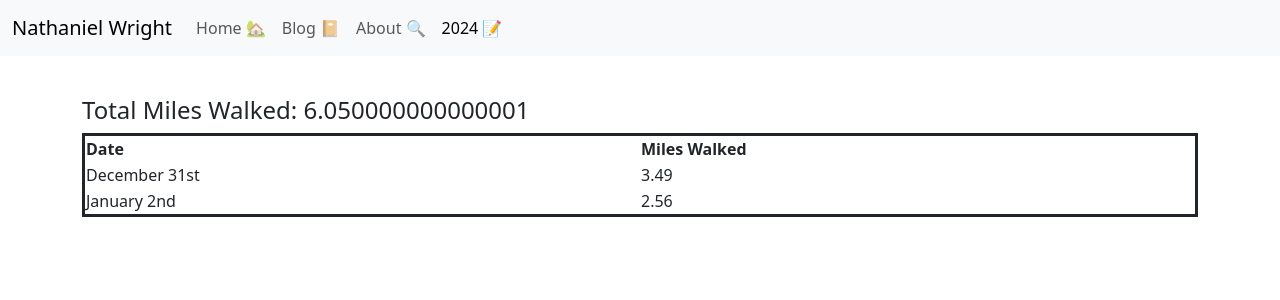
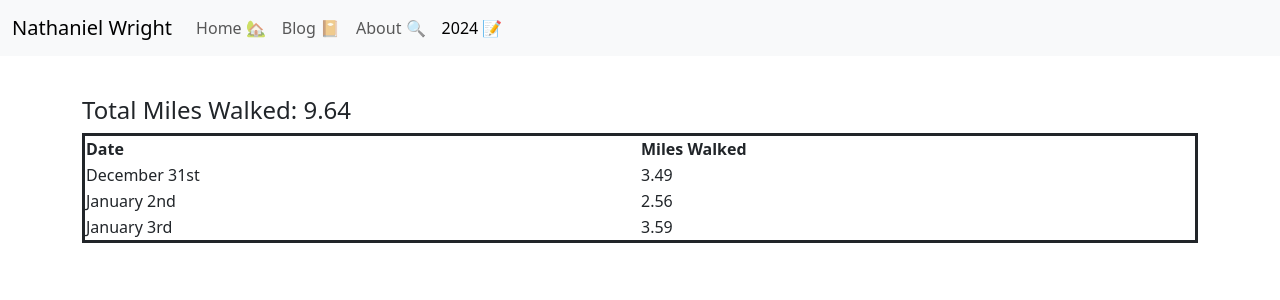
Before and after one commit to N8-Wright/nathanieljwright.github.io, a Jekyll site: the page built from 2024.html, in a window 1280 px wide. Shown: the top 300 px of the page. Built offline with Jekyll 4.4.1, drawn with Linux system fonts in a browser that asks for light colours.

Commit message:
Added my Jan 3rd walk

```diff
--- a/2024.html
+++ b/2024.html
@@ -15,13 +15,17 @@ title: 2024 Goals
         <td><time datetime="2024-01-02">January 2nd</time></td>
         <td>2.56</td>
     </tr>
+    <tr>
+        <td><time datetime="2024-01-03">January 3rd</time></td>
+        <td>3.59</td>
+    </tr>
 </table>
 
 <script>
     var table = document.getElementById("milesWalked");
     let totalMilesWalked = Array.from(table.rows).slice(1).reduce((total, row) => {
         return total + parseFloat(row.cells[1].innerHTML);
-    }, 0);
+    }, 0).toFixed(2);
 
     const header = document.createElement("h4");
     header.textContent = "Total Miles Walked: " + totalMilesWalked;
```
